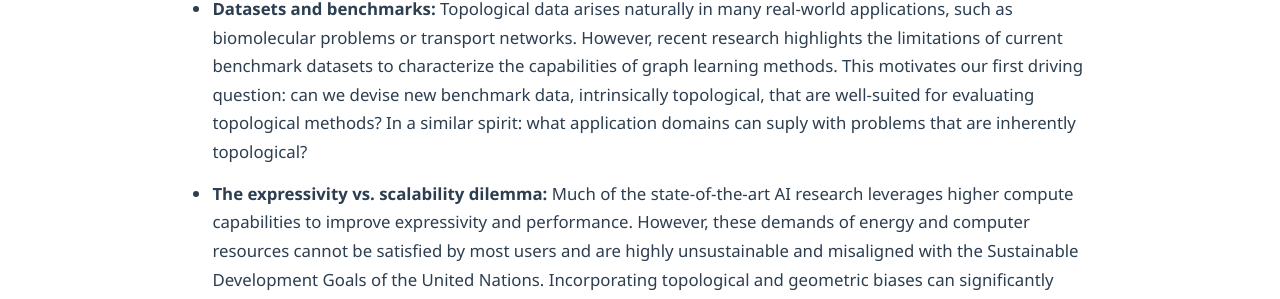
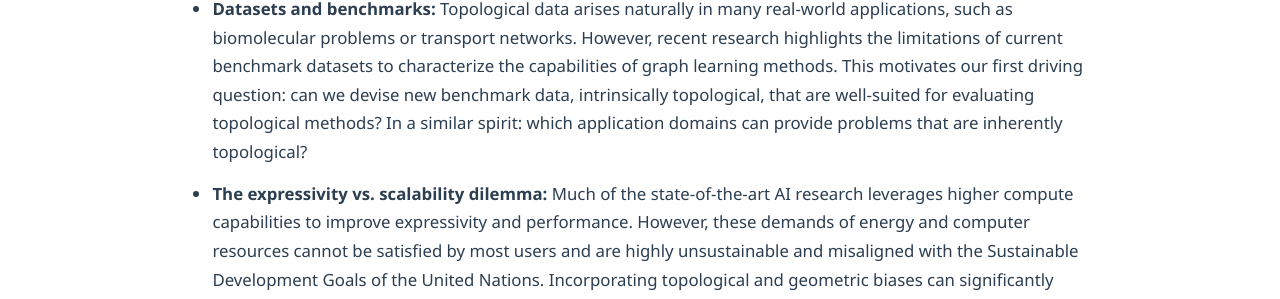
Before and after one commit to aidos-lab/tdl-workshop, a Jekyll site: the page built from index.html, in a window 1280 px wide and 900 px high, scrolled down 684 px. Shown: the part 263-562 px from the top of the window. Built offline with Jekyll 4.4.1, drawn with Linux system fonts in a browser that asks for light colours.

Commit message:
fixed typo

```diff
--- a/index.html
+++ b/index.html
@@ -32,7 +32,7 @@ layout: default
     <div class="about-body">
       <p>This workshop aims to bring together researchers and practicioners from the fields of topological data analysis and deep learning to foster collaboration and exchange of ideas. Through a combination of plenary talks, focused project work, and interactive sessions, we will explore the latest developments in topological deep learning and identify promising directions for future research. Some themes we hope to cover include, but are not limited, to:</p>
       <ul>
-        <li><strong>Datasets and benchmarks:</strong> Topological data arises naturally in many real-world applications, such as biomolecular problems or transport networks. However, recent research highlights the limitations of current benchmark datasets to characterize the capabilities of graph learning methods. This motivates our first driving question: can we devise new benchmark data, intrinsically topological, that are well-suited for evaluating topological methods? In a similar spirit: what application domains can suply with problems that are inherently topological?</li>
+        <li><strong>Datasets and benchmarks:</strong> Topological data arises naturally in many real-world applications, such as biomolecular problems or transport networks. However, recent research highlights the limitations of current benchmark datasets to characterize the capabilities of graph learning methods. This motivates our first driving question: can we devise new benchmark data, intrinsically topological, that are well-suited for evaluating topological methods? In a similar spirit: which application domains can provide problems that are inherently topological?</li>
         <li><strong>The expressivity vs. scalability dilemma:</strong> Much of the state-of-the-art AI research leverages higher compute capabilities to improve expressivity and performance. However, these demands of energy and computer resources cannot be satisfied by most users and are highly unsustainable and misaligned with the Sustainable Development Goals of the United Nations. Incorporating topological and geometric biases can significantly reduce model size without sacrificing performance, as demonstrated by equivariant networks—leveraging geometric group theory—and neural k-forms—leveraging differential geometry. We aim to contribute to this line of work by exploring new topological methods for the development of expressive yet scalable models.</li>
         <li><strong>Topological neural networks:</strong> Recently, many graph learning methods have been extended to accommodate higher-order domains—going beyond pairwise interactions—such as simplicial complexes, hypergraphs, or cell complexes. However, these are based on a common approach in graph neural networks known as message passing, and as such, suffer from the same shortcomings already known to exist in graph data, like over-squashing and over-smoothing. Our third question concerns the development of alternative approaches to learn from relational data, either graph-like or with higher-order relations.</li>
         <li><strong>Mathematical foundations of AI:</strong> Finally, we aim to invite participants of the workshop to explore the use of topology and geometry to better understand specific existing models or fundamental questions in AI that lack clear explanations.</li>
```
